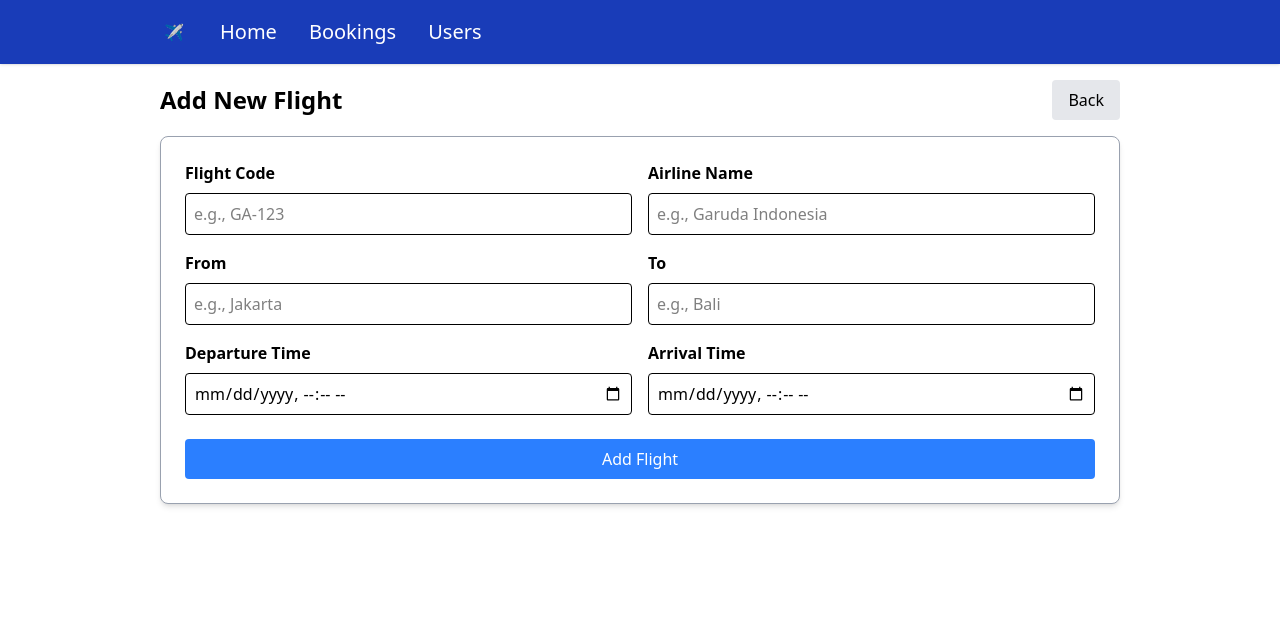
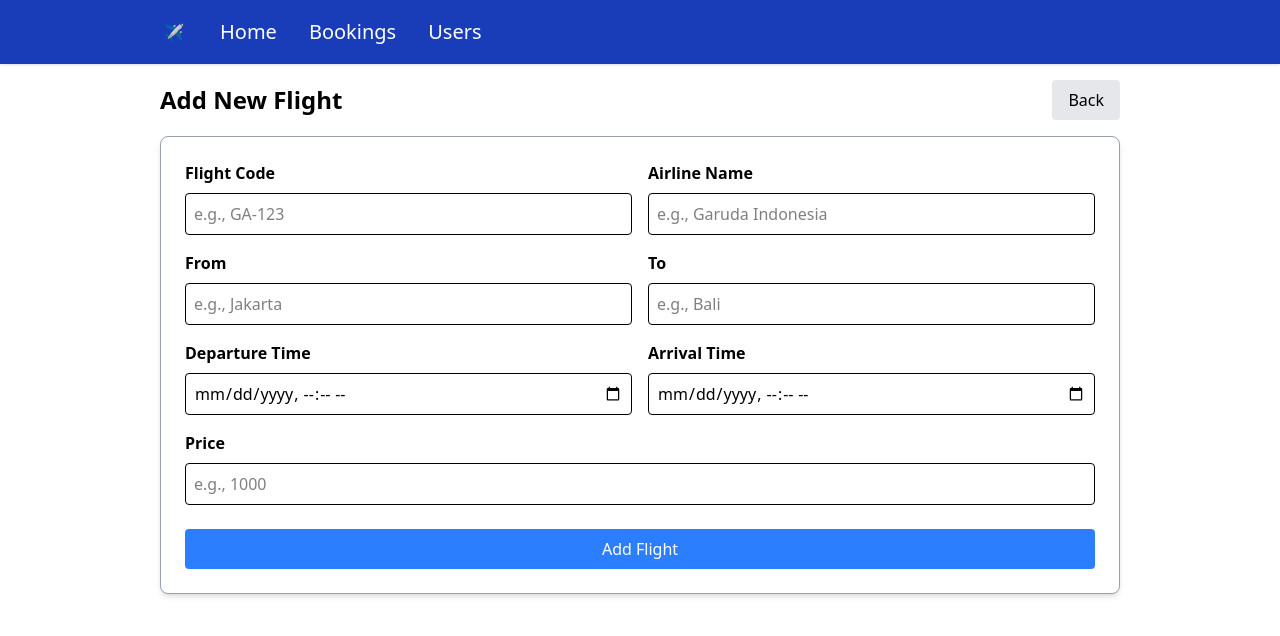
Before and after one commit to avicenan/flight-book-frontend, a React (Vite) app: page /add-flight in a window 1280 px wide. Shown: the top 636 px of the page. Built offline with nearby package versions, Linux system fonts and the light colour scheme.

Commit message:
price input in add flight and delete flight

```diff
--- a/src/pages/AddFlightPage.jsx
+++ b/src/pages/AddFlightPage.jsx
@@ -11,6 +11,7 @@ function AddFlightPage() {
     airline_name: "",
     departure_time: "",
     arrival_time: "",
+    price: "",
     from: "",
     to: "",
   });
@@ -107,6 +108,11 @@ function AddFlightPage() {
             <label className="font-semibold">Arrival Time</label>
             <input type="datetime-local" name="arrival_time" value={formData.arrival_time} onChange={handleChange} className="border p-2 rounded" />
           </div>
+
+          <div className="flex flex-col col-span-2 gap-2">
+            <label className="font-semibold">Price</label>
+            <input type="number" name="price" value={formData.price} onChange={handleChange} className="border p-2 rounded" required placeholder="e.g., 1000" />
+          </div>
         </div>
 
         <div className="mt-6">
```
